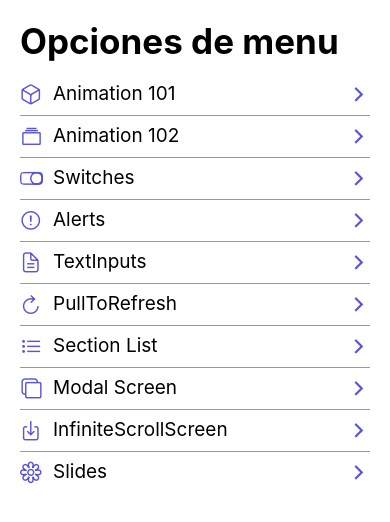
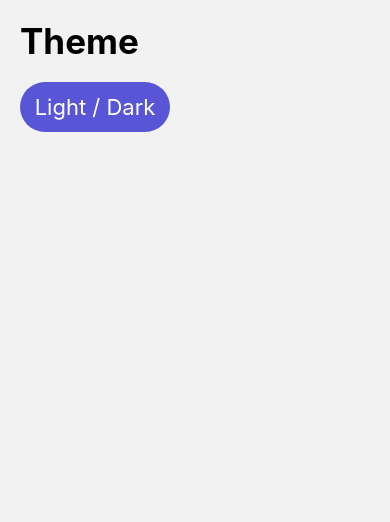
Before and after one commit to alemosmusi/rncomponent, a React Native app: screen /ChangeThemeScreen in a window 390 px wide. Shown: the top 522 px of the page. Built offline with nearby package versions, Linux system fonts and the light colour scheme.

Commit message:
themecontext

```diff
--- a/App.tsx
+++ b/App.tsx
@@ -1,14 +1,40 @@
 import 'react-native-gesture-handler'
 import React from 'react'
-import { NavigationContainer } from '@react-navigation/native';
-import HomeScreen from './src/screens/HomeScreen'
 import { Navigator } from './src/navigator/Navigator';
+import { ThemeProvider } from './src/context/themeContext/ThemeContext';
+
+
+// const customTheme: Theme ={
+//   dark: true,
+//   colors:{
+
+//     ...DefaultTheme.colors,
+//     // primary: 'string';
+//     // background: 'black'
+//     // card: 'string';
+//     // text: 'string';
+//     // border: 'string';
+//     // notification: 'string';
+
+//   }
+// }
+
 
 const App = () => {
   return (
-    <NavigationContainer>
-      <Navigator />
-    </NavigationContainer>
+    <AppState>
+
+        <Navigator />
+
+    </AppState>
+  )
+}
+
+const AppState = ({children}:any) =>{
+  return (
+    <ThemeProvider>
+      {children}
+    </ThemeProvider>
   )
 }
 
--- a/src/components/FlatListMenuItem.tsx
+++ b/src/components/FlatListMenuItem.tsx
@@ -1,4 +1,4 @@
-import { useNavigation } from '@react-navigation/native'
+import { useNavigation, useTheme } from '@react-navigation/native'
 import React from 'react'
 import { StyleSheet, Text, TouchableOpacity, View } from 'react-native'
 import Icon  from 'react-native-vector-icons/Ionicons'
@@ -8,6 +8,8 @@
 }
 
 const FlatListMenuItem = ({menuItem}:Props) => {
+
+    // const {colors} = useTheme()
 
 
 
--- /dev/null
+++ b/src/context/themeContext/ThemeContext.tsx
@@ -0,0 +1,37 @@
+import { Children, createContext } from "react";
+
+interface ThemeContextProps {
+    theme: any;
+    setDarkTheme: ()=> void;
+    setLightTheme: ()=> void;
+}
+
+
+
+
+
+export const ThemeContext = createContext({} as ThemeContextProps)
+
+
+export const ThemeProvider = ({children}: any) => {
+
+    const theme = {};
+
+    const setDarkTheme = () => {
+        console.log('dark')
+
+    }
+    const setLightTheme = () => {
+        console.log('ligh')
+    }
+
+    return (
+        <ThemeContext.Provider value={{
+            theme,
+            setDarkTheme,
+            setLightTheme
+        }}>
+            { children }
+        </ThemeContext.Provider>
+    )
+}
--- a/src/data/menuItems.tsx
+++ b/src/data/menuItems.tsx
@@ -54,4 +54,9 @@
       icon: 'flower-outline',
       component: 'SlidesScreen',
     },
+    {
+      name: 'ChangeThemeScreen',
+      icon: 'flask-outline',
+      component: 'ChangeThemeScreen',
+    },
   ];
--- a/src/navigator/Navigator.tsx
+++ b/src/navigator/Navigator.tsx
@@ -1,4 +1,4 @@
-import { createStackNavigator } from '@react-navigation/stack';
+import {createStackNavigator} from '@react-navigation/stack';
 import HomeScreen from '../screens/HomeScreen';
 import Animation101Screen from '../screens/Animation101Screen';
 import Animation102Screen from '../screens/Animation102Screen';
@@ -9,32 +9,54 @@
 import CustomSectionListScreen from '../screens/CustomSectionListScreen';
 import ModalScreen from '../screens/ModalScreen';
 import InfiniteScrollScreen from '../screens/InfiniteScrollScreen';
-import { SlidesScreen } from '../screens/SlidesScreen';
+import {SlidesScreen} from '../screens/SlidesScreen';
+import {ChangeThemeScreen} from '../screens/ChangeThemeScreen';
+import {NavigationContainer} from '@react-navigation/native';
 
 const Stack = createStackNavigator();
 
-export const Navigator= () =>{
+export const Navigator = () => {
   return (
+    <NavigationContainer
+    // theme={
+    //   customTheme
+    // }
+    >
       <Stack.Navigator
         screenOptions={{
-            headerShown:false,
-            cardStyle:{
-              backgroundColor: 'white'
-            }
-        }}
-
-    >
+          headerShown: false,
+          cardStyle: {
+            // backgroundColor: 'white'
+          },
+        }}>
         <Stack.Screen name="HomeScreen" component={HomeScreen} />
-      <Stack.Screen name="Animation101Screen" component={Animation101Screen} />
-      <Stack.Screen name="Animation102Screen" component={Animation102Screen} />
+        <Stack.Screen
+          name="Animation101Screen"
+          component={Animation101Screen}
+        />
+        <Stack.Screen
+          name="Animation102Screen"
+          component={Animation102Screen}
+        />
         <Stack.Screen name="SwitchScreen" component={SwitchScreen} />
         <Stack.Screen name="AlertScreen" component={AlertScreen} />
         <Stack.Screen name="TextInputScreen" component={TextInputScreen} />
-      <Stack.Screen name="PullToRefreshScreen" component={PullToRefreshScreen} />
-      <Stack.Screen name="CustomSectionListScreen" component={CustomSectionListScreen} />
+        <Stack.Screen
+          name="PullToRefreshScreen"
+          component={PullToRefreshScreen}
+        />
+        <Stack.Screen
+          name="CustomSectionListScreen"
+          component={CustomSectionListScreen}
+        />
         <Stack.Screen name="ModalScreen" component={ModalScreen} />
-      <Stack.Screen name="InfiniteScrollScreen" component={InfiniteScrollScreen} />
+        <Stack.Screen
+          name="InfiniteScrollScreen"
+          component={InfiniteScrollScreen}
+        />
         <Stack.Screen name="SlidesScreen" component={SlidesScreen} />
+        <Stack.Screen name="ChangeThemeScreen" component={ChangeThemeScreen} />
       </Stack.Navigator>
+    </NavigationContainer>
   );
-}
+};
--- /dev/null
+++ b/src/screens/ChangeThemeScreen.tsx
@@ -0,0 +1,38 @@
+import React, { useContext } from 'react'
+import { Text, TouchableOpacity, View } from 'react-native'
+import { styles } from '../theme/appTheme'
+import HeaderTitle from '../components/HeaderTitle'
+import { ThemeContext } from '../context/themeContext/ThemeContext'
+
+export const ChangeThemeScreen = () => {
+
+
+    const {setLightTheme} = useContext( ThemeContext )
+
+  return (
+    <View style={ styles.globlaMargin}>
+        <HeaderTitle title='Theme' />
+
+        <TouchableOpacity
+            onPress={()=>setLightTheme()}
+            activeOpacity={0.8}
+            style={{
+            backgroundColor: '#5856D6',
+            width: 150,
+            height: 50,
+            borderRadius: 50,
+            justifyContent: 'center',
+
+        }}>
+            <Text
+                style={{
+                    color:'white',
+                    textAlign:'center',
+                    fontSize: 22
+                }}>
+                    Light / Dark
+            </Text>
+        </TouchableOpacity>
+    </View>
+  )
+}
```
Also changed, not shown: src/context/themeContext/themeReducer.tsx (added). Lines whose indentation alone changed are shown as unchanged.
